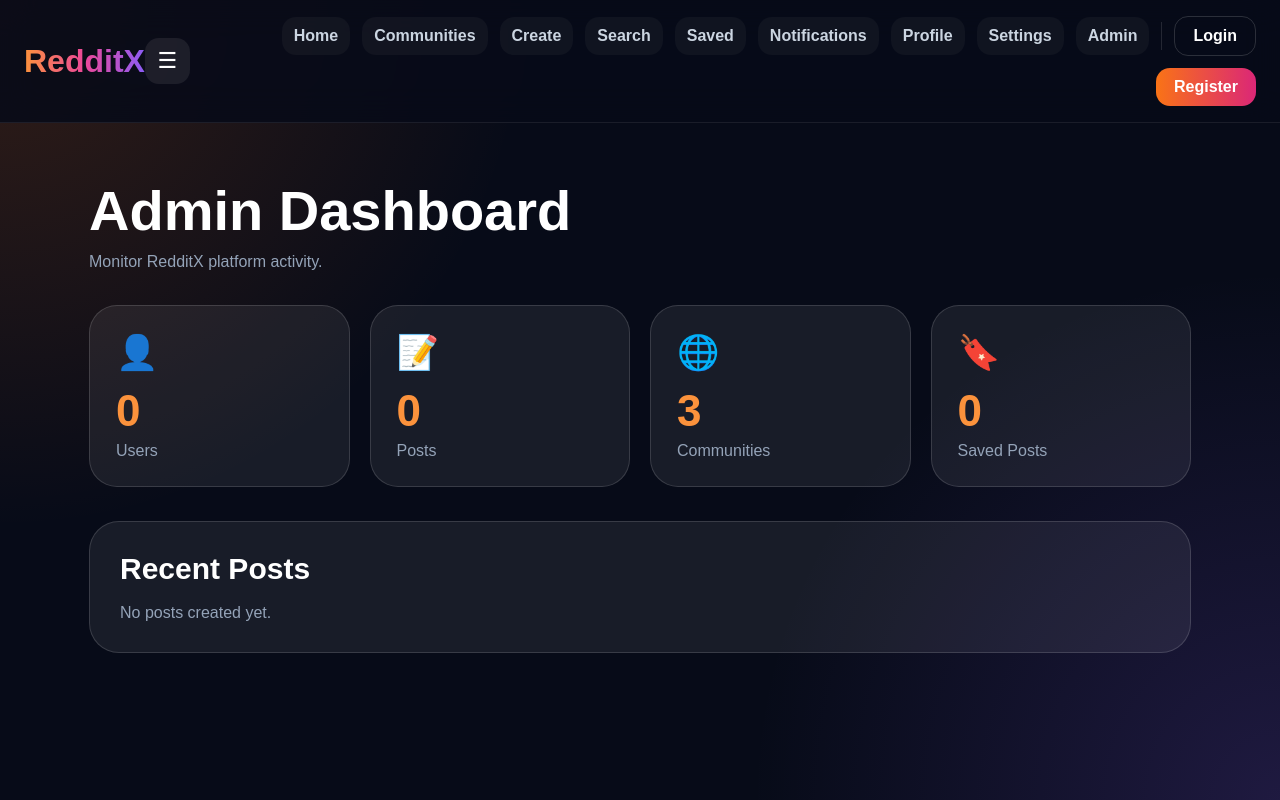
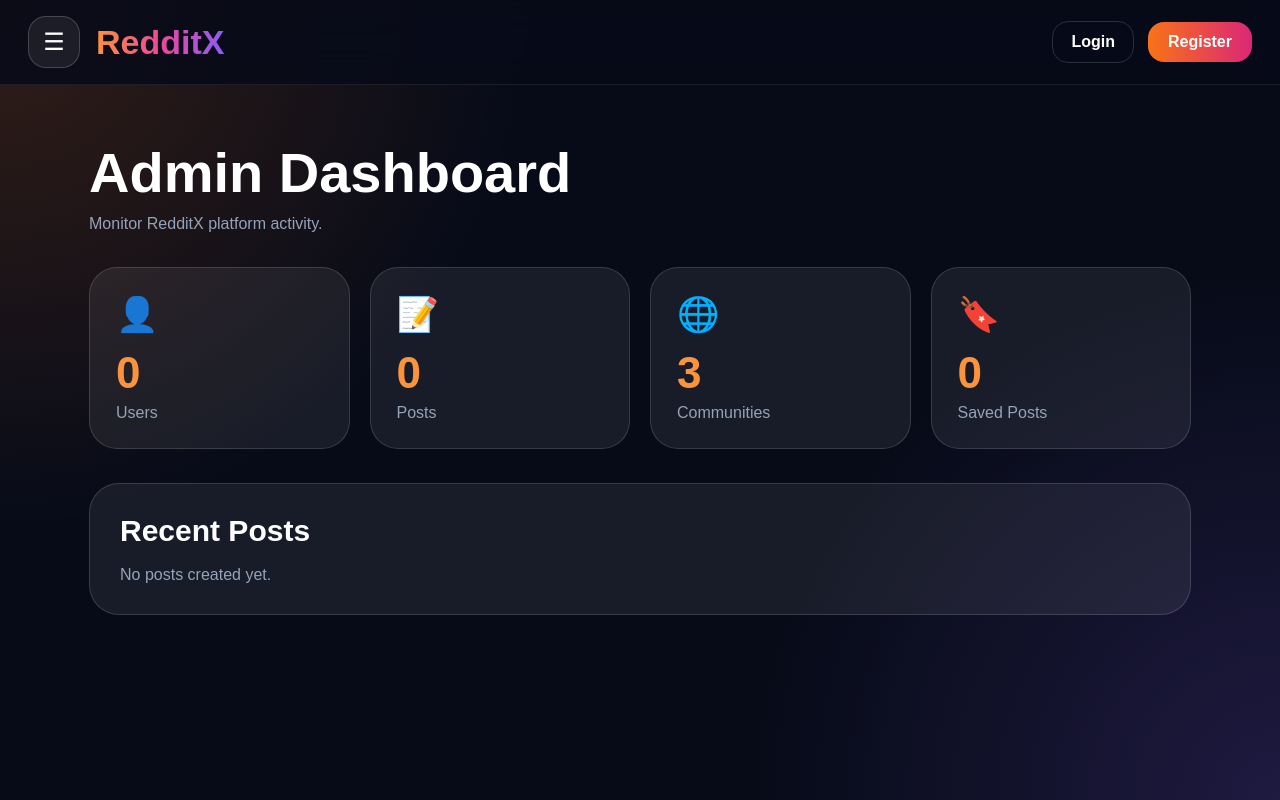
Before and after one commit to Kesarkarale/reddit-clone, a Next.js app: page /admin in a window 1280 px wide. Built offline with nearby package versions, Linux system fonts and the light colour scheme.

Commit message:
Update Navbar.js

```diff
--- a/components/Navbar.js
+++ b/components/Navbar.js
@@ -18,42 +18,57 @@ export default function Navbar() {
   }
 
   const navLinks = [
-    { label: "Home", href: "/" },
-    { label: "Communities", href: "/communities" },
-    { label: "Create", href: "/create-post" },
-    { label: "Search", href: "/search" },
-    { label: "Saved", href: "/saved" },
-    { label: "Notifications", href: "/notifications" },
-    { label: "Profile", href: "/profile" },
-    { label: "Settings", href: "/settings" },
-    { label: "Admin", href: "/admin" },
+    { label: "🏠 Home", href: "/" },
+    { label: "🌐 Communities", href: "/communities" },
+    { label: "✍️ Create Post", href: "/create-post" },
+    { label: "🔍 Search", href: "/search" },
+    { label: "🔖 Saved Posts", href: "/saved" },
+    { label: "🔔 Notifications", href: "/notifications" },
+    { label: "👤 Profile", href: "/profile" },
+    { label: "⚙️ Settings", href: "/settings" },
+    { label: "📊 Admin Dashboard", href: "/admin" },
+    { label: "ℹ️ About", href: "/about" },
   ];
 
   return (
     <nav style={nav}>
-      <a href="/" style={logo}>
-        RedditX
-      </a>
+      <div style={leftSide}>
+        <button style={menuBtn} onClick={() => setMenuOpen(!menuOpen)}>
+          {menuOpen ? "✕" : "☰"}
+        </button>
 
-      <button style={menuBtn} onClick={() => setMenuOpen(!menuOpen)}>
-        {menuOpen ? "✕" : "☰"}
-      </button>
+        <a href="/" style={logo}>
+          RedditX
+        </a>
+      </div>
 
-      <div style={menuOpen ? mobileLinks : desktopLinks}>
-        {navLinks.map((item) => (
-          <a key={item.href} href={item.href} style={link}>
-            {item.label}
-          </a>
-        ))}
+      {menuOpen && (
+        <div style={sidebar}>
+          <div style={sideHeader}>
+            <h2 style={sideLogo}>RedditX</h2>
+            <button style={closeBtn} onClick={() => setMenuOpen(false)}>
+              ✕
+            </button>
+          </div>
 
-        <div style={divider}></div>
+          <div style={sideLinks}>
+            {navLinks.map((item) => (
+              <a key={item.href} href={item.href} style={sideLink}>
+                {item.label}
+              </a>
+            ))}
+          </div>
+        </div>
+      )}
 
+      <div style={rightSide}>
         {user ? (
           <>
             <a href="/profile" style={userBox}>
               <div style={avatar}>
                 {user.username ? user.username.charAt(0).toUpperCase() : "U"}
               </div>
+
               <div>
                 <p style={username}>{user.username || "User"}</p>
                 <span style={online}>Online</span>
@@ -69,6 +84,7 @@ export default function Navbar() {
             <a href="/login" style={outlineBtn}>
               Login
             </a>
+
             <a href="/register" style={primaryBtn}>
               Register
             </a>
@@ -86,14 +102,20 @@ const nav = {
   display: "flex",
   justifyContent: "space-between",
   alignItems: "center",
-  padding: "16px 24px",
+  padding: "16px 28px",
   background: "rgba(7,11,24,0.88)",
   backdropFilter: "blur(18px)",
   borderBottom: "1px solid rgba(255,255,255,0.08)",
 };
 
+const leftSide = {
+  display: "flex",
+  alignItems: "center",
+  gap: 16,
+};
+
 const logo = {
-  fontSize: "32px",
+  fontSize: "34px",
   fontWeight: "900",
   background: "linear-gradient(90deg,#fb923c,#ec4899,#8b5cf6)",
   WebkitBackgroundClip: "text",
@@ -101,46 +123,81 @@ const logo = {
   textDecoration: "none",
 };
 
-const desktopLinks = {
-  display: "flex",
-  gap: "12px",
-  alignItems: "center",
-  flexWrap: "wrap",
-  justifyContent: "flex-end",
+const menuBtn = {
+  border: "1px solid rgba(255,255,255,.18)",
+  background: "rgba(255,255,255,.07)",
+  color: "white",
+  width: "52px",
+  height: "52px",
+  borderRadius: "18px",
+  fontSize: "24px",
+  cursor: "pointer",
 };
 
-const mobileLinks = {
-  position: "absolute",
-  top: 74,
-  right: 18,
-  left: 18,
-  padding: 18,
-  borderRadius: 24,
-  background: "rgba(15,23,42,.97)",
+const sidebar = {
+  position: "fixed",
+  top: 0,
+  left: 0,
+  width: "310px",
+  height: "100vh",
+  padding: "22px",
+  background: "rgba(15,23,42,.98)",
+  borderRight: "1px solid rgba(255,255,255,.12)",
+  boxShadow: "30px 0 90px rgba(0,0,0,.45)",
+  zIndex: 2000,
+  display: "flex",
+  flexDirection: "column",
+};
+
+const sideHeader = {
+  display: "flex",
+  justifyContent: "space-between",
+  alignItems: "center",
+  marginBottom: 24,
+};
+
+const sideLogo = {
+  margin: 0,
+  fontSize: 30,
+  background: "linear-gradient(90deg,#fb923c,#ec4899)",
+  WebkitBackgroundClip: "text",
+  color: "transparent",
+};
+
+const closeBtn = {
+  width: 42,
+  height: 42,
+  borderRadius: 14,
   border: "1px solid rgba(255,255,255,.14)",
-  boxShadow: "0 24px 80px rgba(0,0,0,.45)",
+  background: "rgba(255,255,255,.07)",
+  color: "white",
+  cursor: "pointer",
+};
+
+const sideLinks = {
   display: "grid",
   gap: 12,
 };
 
-const link = {
-  color: "#cbd5e1",
+const sideLink = {
+  padding: "14px 16px",
+  borderRadius: 16,
+  background: "rgba(255,255,255,.06)",
+  border: "1px solid rgba(255,255,255,.08)",
+  color: "#e2e8f0",
   textDecoration: "none",
-  fontWeight: "800",
-  padding: "10px 12px",
-  borderRadius: 14,
-  background: "rgba(255,255,255,.04)",
+  fontWeight: 900,
 };
 
-const divider = {
-  width: 1,
-  height: 28,
-  background: "rgba(255,255,255,.12)",
+const rightSide = {
+  display: "flex",
+  alignItems: "center",
+  gap: 14,
 };
 
 const outlineBtn = {
-  padding: "10px 18px",
-  borderRadius: "14px",
+  padding: "11px 18px",
+  borderRadius: "16px",
   border: "1px solid rgba(255,255,255,0.15)",
   color: "white",
   textDecoration: "none",
@@ -148,23 +205,12 @@ const outlineBtn = {
 };
 
 const primaryBtn = {
-  padding: "10px 18px",
-  borderRadius: "14px",
+  padding: "11px 20px",
+  borderRadius: "16px",
   background: "linear-gradient(90deg,#f97316,#db2777)",
   color: "white",
   textDecoration: "none",
   fontWeight: "900",
-};
-
-const menuBtn = {
-  border: "none",
-  background: "rgba(255,255,255,.08)",
-  color: "white",
-  width: "46px",
-  height: "46px",
-  borderRadius: "14px",
-  fontSize: "22px",
-  cursor: "pointer",
 };
 
 const userBox = {
@@ -201,8 +247,8 @@ const online = {
 };
 
 const logoutBtn = {
-  padding: "10px 18px",
-  borderRadius: "14px",
+  padding: "11px 18px",
+  borderRadius: "16px",
   border: "none",
   background: "linear-gradient(90deg,#dc2626,#ef4444)",
   color: "white",
```
